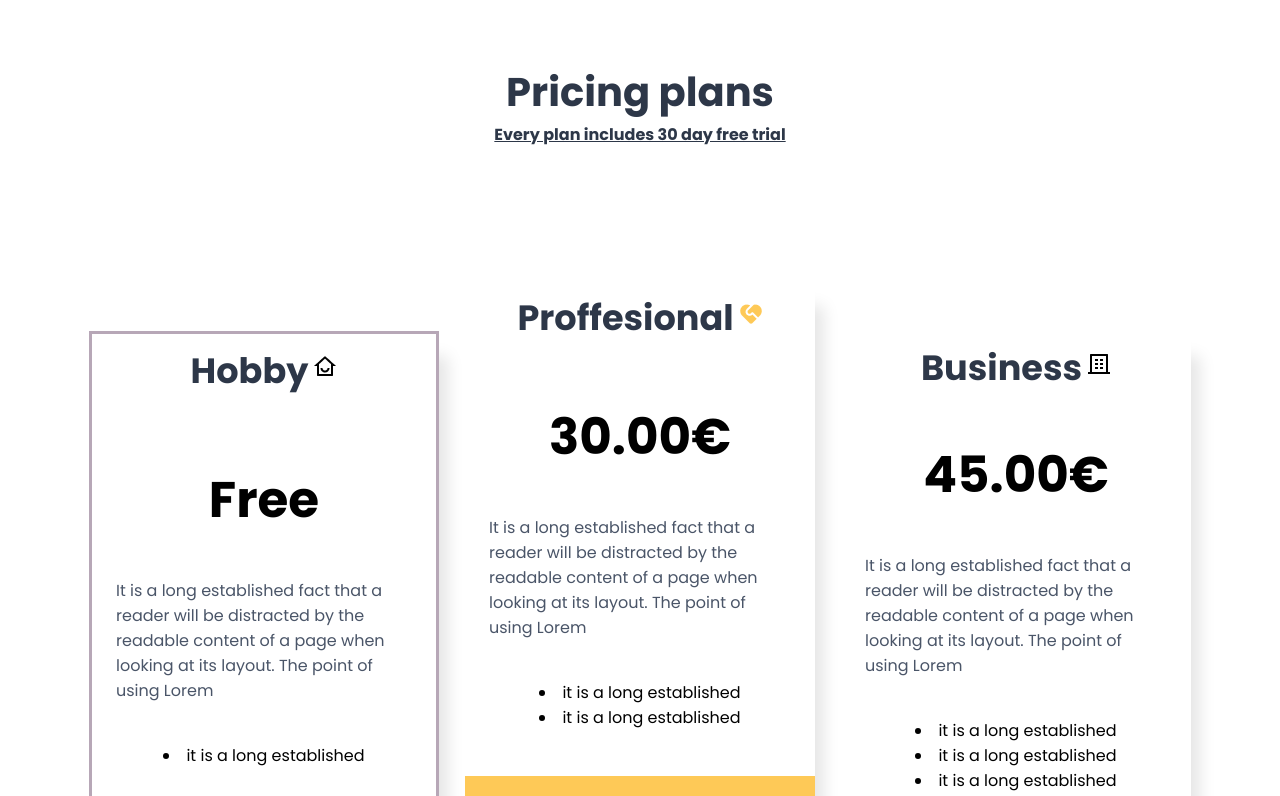
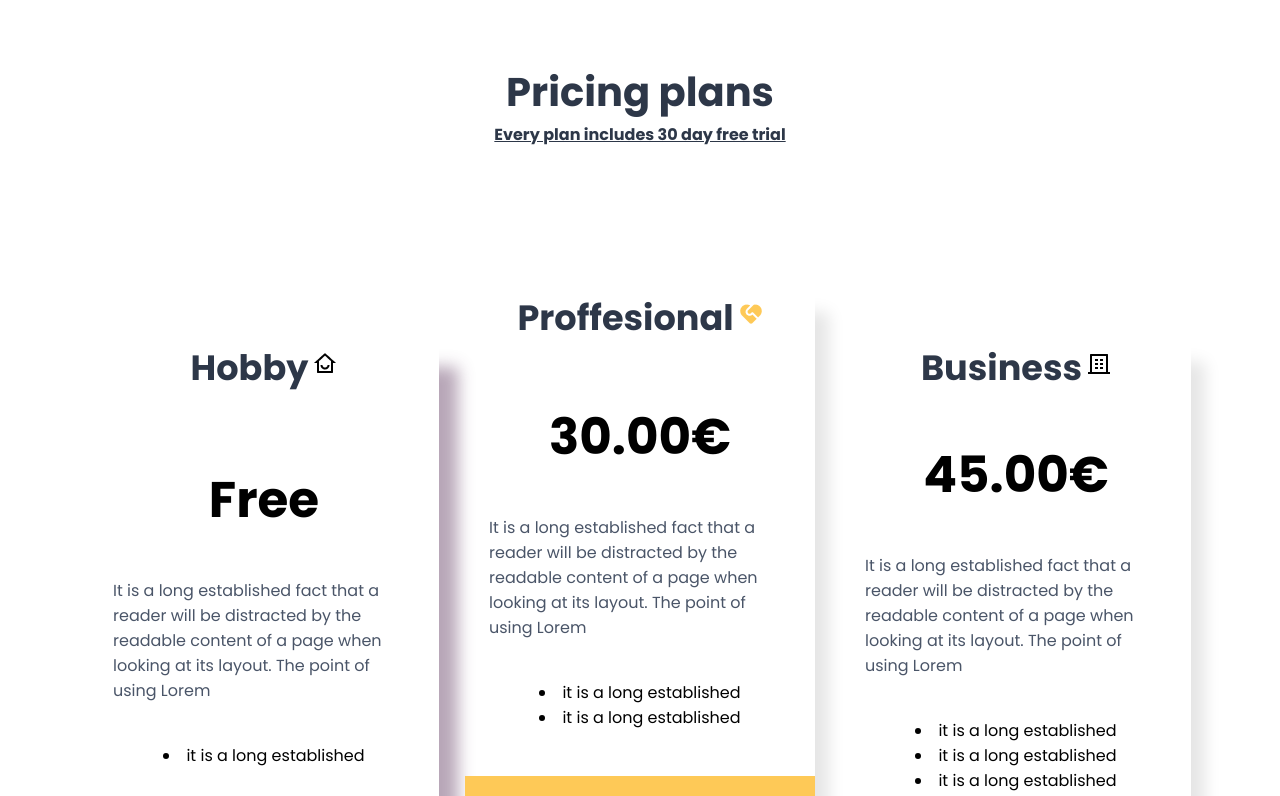
Before and after one commit to JavWe/FrontPricing, a plain HTML site: page index.html in a window 1280 px wide. In both pictures the pointer is over the element 264 px from the left and 613 px from the top of the page. Shown: the top 796 px of the page. Drawn offline with Linux system fonts and the light colour scheme.

Commit message:
cambio sombras

```diff
--- a/css/styles.css
+++ b/css/styles.css
@@ -37,7 +37,7 @@ body {
 }
 .card { width: 350px;
     height: 565px;
-    box-shadow: 15px 19px 15px -6px rgba(0,0,0,0.1);
+    box-shadow: 20px 25px 15px -6px rgba(0,0,0,0.1);
 }
 .profess{
     position: relative;
@@ -91,5 +91,7 @@ body {
 }
 
 .card:hover {
-    border: 3px solid #5b355b6f;
+    cursor: pointer;
+    box-shadow: 25px 30px 15px -6px #5b355b6f;
+
 }
```
